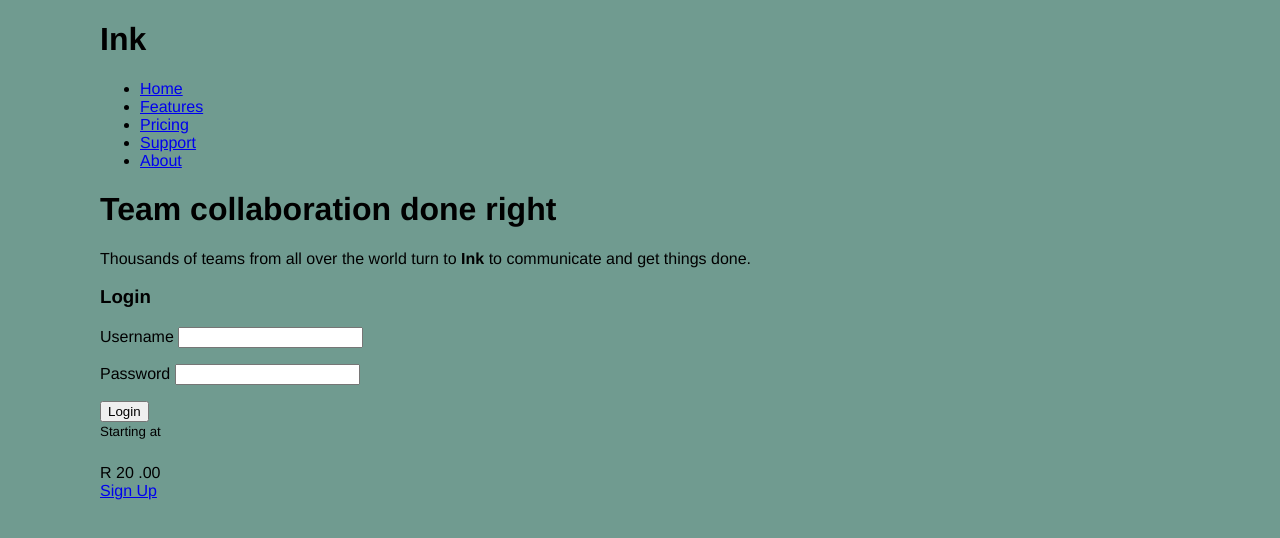
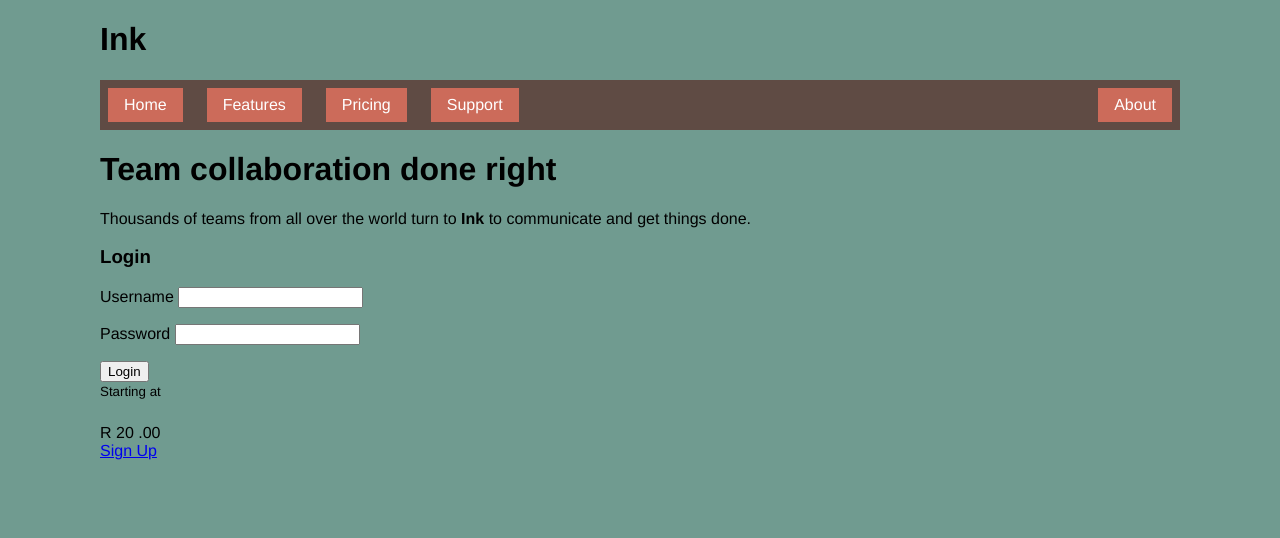
Before and after one commit to amhlongo-dvt/dvt-fullstackdeveopler-roadmap, a plain HTML site: page practice/chapter4/index.html in a window 1280 px wide. Drawn offline with Linux system fonts and the light colour scheme.

Commit message:
styled the nav bar

```diff
--- a/practice/chapter4/style.css
+++ b/practice/chapter4/style.css
@@ -2,6 +2,10 @@
 ::before,
 ::after {
     box-sizing: border-box;
+}
+
+:root {
+    --gap-size: 1.5em
 }
 
 body {
@@ -18,3 +22,23 @@ body {
     max-inline-size: 1080px;
     margin-inline: auto;
 }
+
+.site-nav {
+    display: flex;
+    gap: var(--gap-size);
+    padding: 0.5rem;
+    list-style-type: none;
+    background-color: #5f4b44;
+}
+
+.site-nav > li > a {
+    display: block;
+    padding: 0.5em 1em;
+    background-color: #cc6b5a;
+    color: white;
+    text-decoration: none;
+}
+
+.site-nav > .nav-right {
+    margin-inline-start: auto;
+}
```
